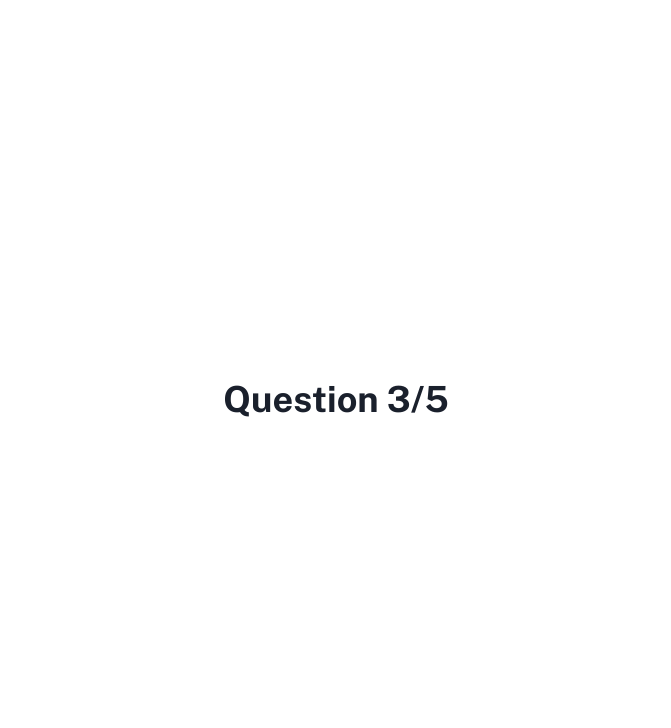
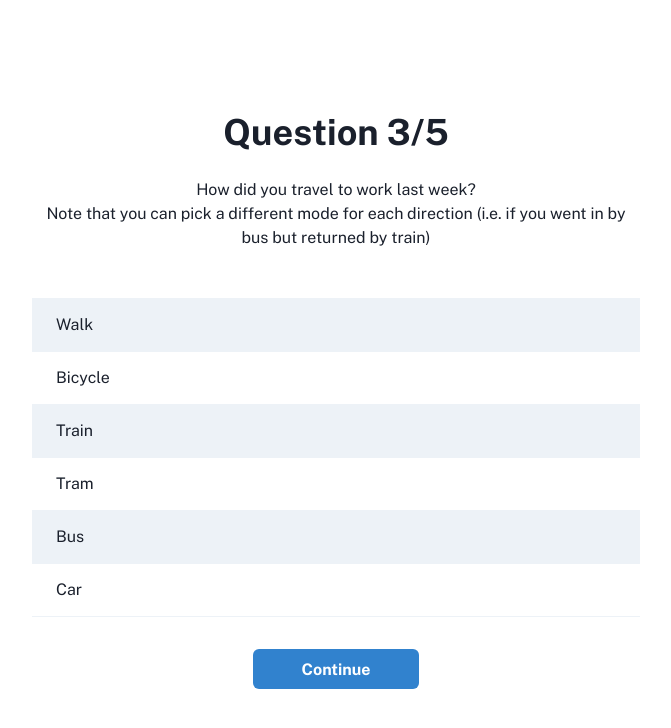
Before and after one commit to CodeforAustralia/council-emissions-calculator, a Next.js app: page /form/3 in a window 1280 px wide. Shown: the top 728 px of the page, without its empty margins (304-975 px from the left). Built offline with nearby package versions, Linux system fonts and the light colour scheme.

Commit message:
feat: add full form

```diff
--- a/components/FormProvider/FormProvider.jsx
+++ b/components/FormProvider/FormProvider.jsx
@@ -5,23 +5,38 @@ export const FormContext = createContext();
 // Example set of answers
 // {
 //     km: "12",
-//     week: ["office", "home", null, "office", "office", null, null],
-//     transportMode: ["bike", null, null, "bus", "bus", null, null],
+//     week: ["office", "home", "home", "office", "office", "didNotWork", "didNotWork"],
+//     transportModes: ["bike", "didNotTravel", "didNotTravel", "bus", "bus", "didNotTravel", "didNotTravel"],
 //     incentive: "I'd like to have better biking lanes.",
 //     department: "Education",
 // };
 
 const initialAnswers = {
   km: "",
-  week: [null, null, null, null, null, null, null],
-  transportMode: [null, null, null, null, null, null, null],
+  week: [
+    "didNotWork",
+    "didNotWork",
+    "didNotWork",
+    "didNotWork",
+    "didNotWork",
+    "didNotWork",
+    "didNotWork",
+  ],
+  transportModes: [
+    "didNotTravel",
+    "didNotTravel",
+    "didNotTravel",
+    "didNotTravel",
+    "didNotTravel",
+    "didNotTravel",
+    "didNotTravel",
+  ],
   incentive: "",
   department: "",
 };
 
 const FormProvider = ({ children }) => {
   const [answers, setAnswers] = useState(initialAnswers);
-  console.log(answers);
   const value = {
     answers,
     setAnswers,
--- a/pages/form/3.js
+++ b/pages/form/3.js
@@ -1,10 +1,73 @@
-import { Heading } from "@chakra-ui/react";
+import { useState } from "react";
+import Link from "next/link";
+import { Heading, Text, Button } from "@chakra-ui/react";
+import { Table, Thead, Tbody, Tr, Th, Td, Checkbox } from "@chakra-ui/react";
 import Layout from "../../components/Layout/Layout";
+import useForm from "../../components/FormProvider";
+import getDaysOfTravel from "../../utils/getDaysOfTravel";
+import { daysOfWeek, modesOfTransport } from "../../utils/constants";
 
 export default function Question3() {
+  const { answers, setAnswers } = useForm();
+  const [modes, setModes] = useState(answers.transportModes);
+
   return (
     <Layout>
       <Heading>Question 3/5</Heading>
+      <Text textAlign="center" mb={6}>
+        <br />
+        How did you travel to work last week?
+        <br /> Note that you can pick a different mode for each direction (i.e.
+        if you went in by bus but returned by train)
+      </Text>
+      <Table variant="striped">
+        <Thead>
+          <Tr>
+            <Th />
+            {getDaysOfTravel(answers.week).map((mode) => (
+              <Th key={mode} textAlign="center">
+                {mode}
+              </Th>
+            ))}
+          </Tr>
+        </Thead>
+        <Tbody>
+          {modesOfTransport.map((mode) => (
+            <Tr key={mode}>
+              <Td>{mode.charAt(0).toUpperCase() + mode.slice(1)}</Td>
+              {getDaysOfTravel(answers.week).map((day) => (
+                <Td key={day} textAlign="center">
+                  <Checkbox
+                    value={mode}
+                    onChange={(v) => {
+                      const arr = [...modes];
+                      if (v.target.checked) {
+                        arr[daysOfWeek.indexOf(day)] = v.target.value;
+                        setModes(arr);
+                      }
+                    }}
+                  />
+                </Td>
+              ))}
+            </Tr>
+          ))}
+        </Tbody>
+      </Table>
+      <Link href="/form/4">
+        <Button
+          mt={8}
+          px="12"
+          colorScheme="blue"
+          onClick={() =>
+            setAnswers((prev) => ({
+              ...prev,
+              transportModes: modes,
+            }))
+          }
+        >
+          Continue
+        </Button>
+      </Link>
     </Layout>
   );
 }
--- /dev/null
+++ b/utils/constants.js
@@ -0,0 +1,20 @@
+export const daysOfWeek = [
+  "Monday",
+  "Tuesday",
+  "Wednesday",
+  "Thursday",
+  "Friday",
+  "Saturday",
+  "Sunday",
+];
+
+export const modesOfTransport = [
+  "walk",
+  "bicycle",
+  "train",
+  "tram",
+  "bus",
+  "car",
+];
+
+export const departments = ["education", "health", "transport", "finance"];
--- /dev/null
+++ b/utils/getDaysOfTravel.js
@@ -0,0 +1,10 @@
+import { daysOfWeek } from "./constants";
+
+const getDaysOfTravel = (officeDays) => {
+  const officeDayIndexes = officeDays
+    .map((d, i) => (d === "office" ? i : null))
+    .filter((e) => e !== null);
+  return daysOfWeek.filter((d, i) => (officeDayIndexes.includes(i) ? d : null));
+};
+
+export default getDaysOfTravel;
```
Also changed, not shown: pages/form/1.js (+16 -6 lines), pages/form/2.js (+2 -11 lines), pages/form/4.js (added, +42 -0 lines), pages/form/5.js (added, +49 -0 lines), pages/results.js (added, +29 -0 lines).
